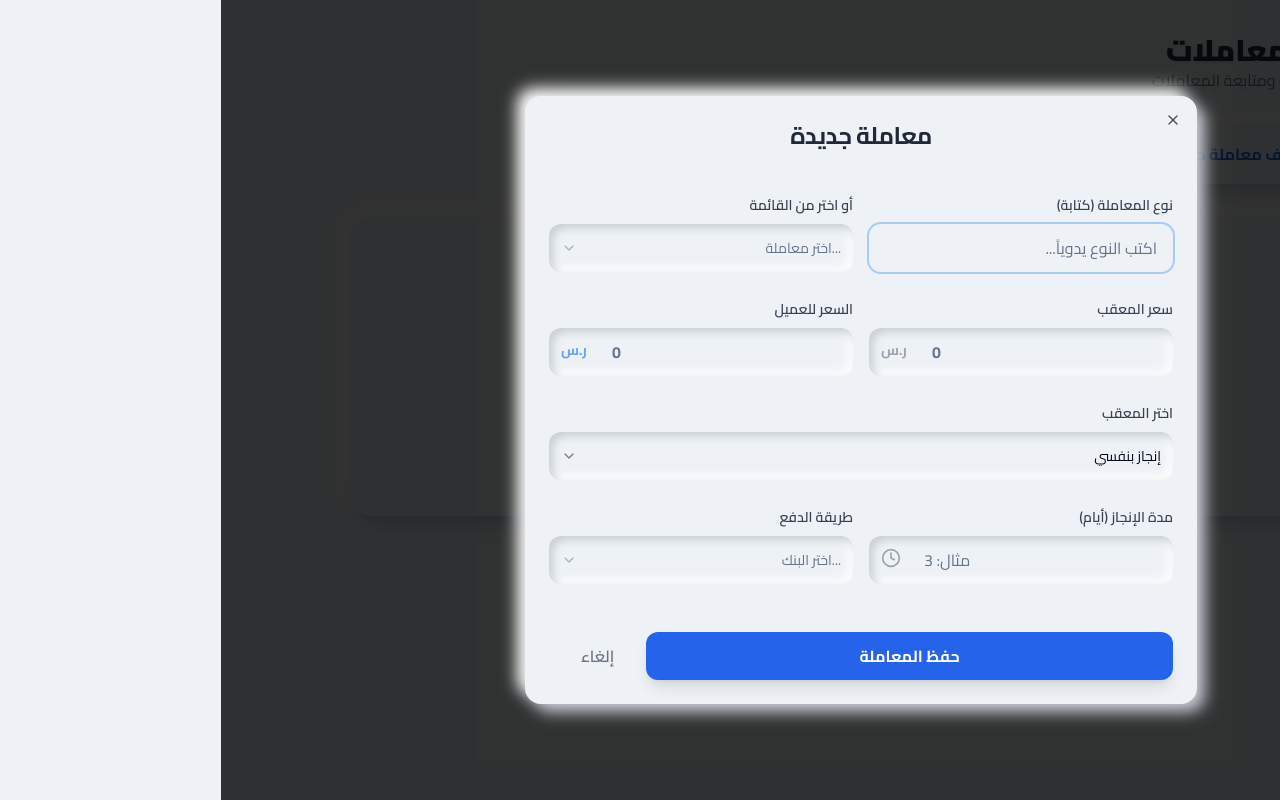
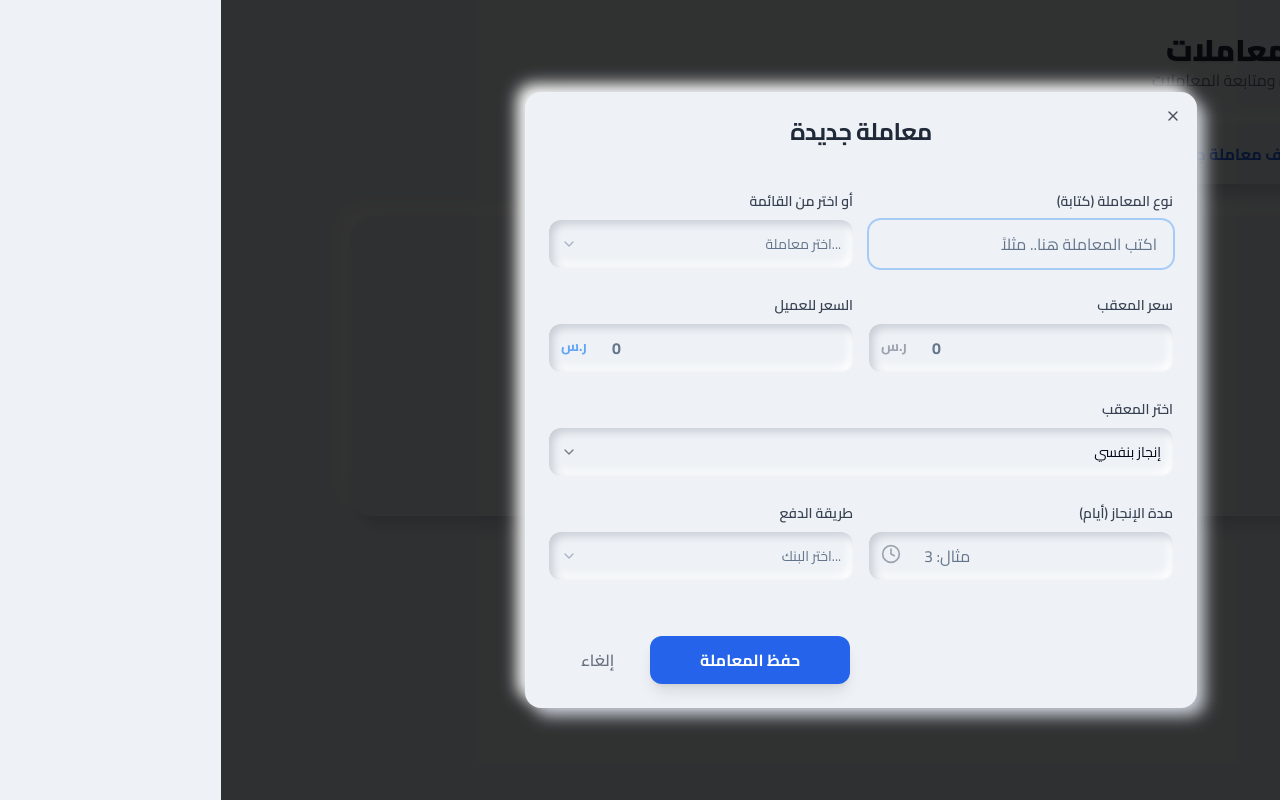
Before and after one commit to alnopeapp2025/Tagep, a React (Vite) app: page /transactions in a window 1280 px wide. Both pictures are taken after a click on the button "أضف معاملة جديدة". Built offline with nearby package versions, Linux system fonts and the light colour scheme.

Commit message:
Commit from Dualite Alpha:

```diff
--- a/package.json
+++ b/package.json
@@ -6,7 +6,7 @@
   "homepage": "https://alnopeapp2025.github.io/Tagep/",
   "scripts": {
     "dev": "vite",
-    "build": "tsc -b && vite build && cp dist/index.html dist/404.html",
+    "build": "tsc -b && vite build && cp dist/index.html dist/404.html && touch dist/.nojekyll",
     "lint": "eslint .",
     "preview": "vite preview",
     "predeploy": "npm run build",
--- a/src/pages/TransactionsPage.tsx
+++ b/src/pages/TransactionsPage.tsx
@@ -186,7 +186,7 @@ export default function TransactionsPage() {
                 <div className="space-y-2">
                   <Label className="text-gray-700 font-semibold">نوع المعاملة (كتابة)</Label>
                   <Input
-                    placeholder="اكتب النوع يدوياً..."
+                    placeholder="اكتب المعاملة هنا.. مثلاً"
                     value={formData.manualType}
                     onChange={(e) => setFormData({...formData, manualType: e.target.value})}
                     className="bg-[#eef2f6] shadow-3d-inset border-none"
@@ -209,8 +209,8 @@ export default function TransactionsPage() {
                 </div>
               </div>
 
-              {/* Row 2: Prices (Split) */}
-              <div className="grid grid-cols-1 sm:grid-cols-2 gap-4">
+              {/* Row 2: Prices (Split) - ALWAYS Side by Side (grid-cols-2) */}
+              <div className="grid grid-cols-2 gap-4">
                  <div className="space-y-2">
                   <Label className="text-gray-700 font-semibold">سعر المعقب</Label>
                   <div className="relative">
@@ -291,10 +291,10 @@ export default function TransactionsPage() {
 
             </div>
 
-            <DialogFooter className="sm:justify-start gap-2 mt-4">
+            <DialogFooter className="flex flex-col sm:flex-row justify-center items-center gap-3 mt-6 w-full">
               <button
                 onClick={handleSave}
-                className="flex-1 py-3 rounded-xl bg-blue-600 text-white font-bold shadow-lg hover:bg-blue-700 active:scale-95 transition-all"
+                className="w-full sm:w-auto min-w-[200px] py-3 rounded-xl bg-blue-600 text-white font-bold shadow-lg hover:bg-blue-700 active:scale-95 transition-all"
               >
                 حفظ المعاملة
               </button>
```
Also changed, not shown: 2 other files (tests, documents, lock files or other folders).
